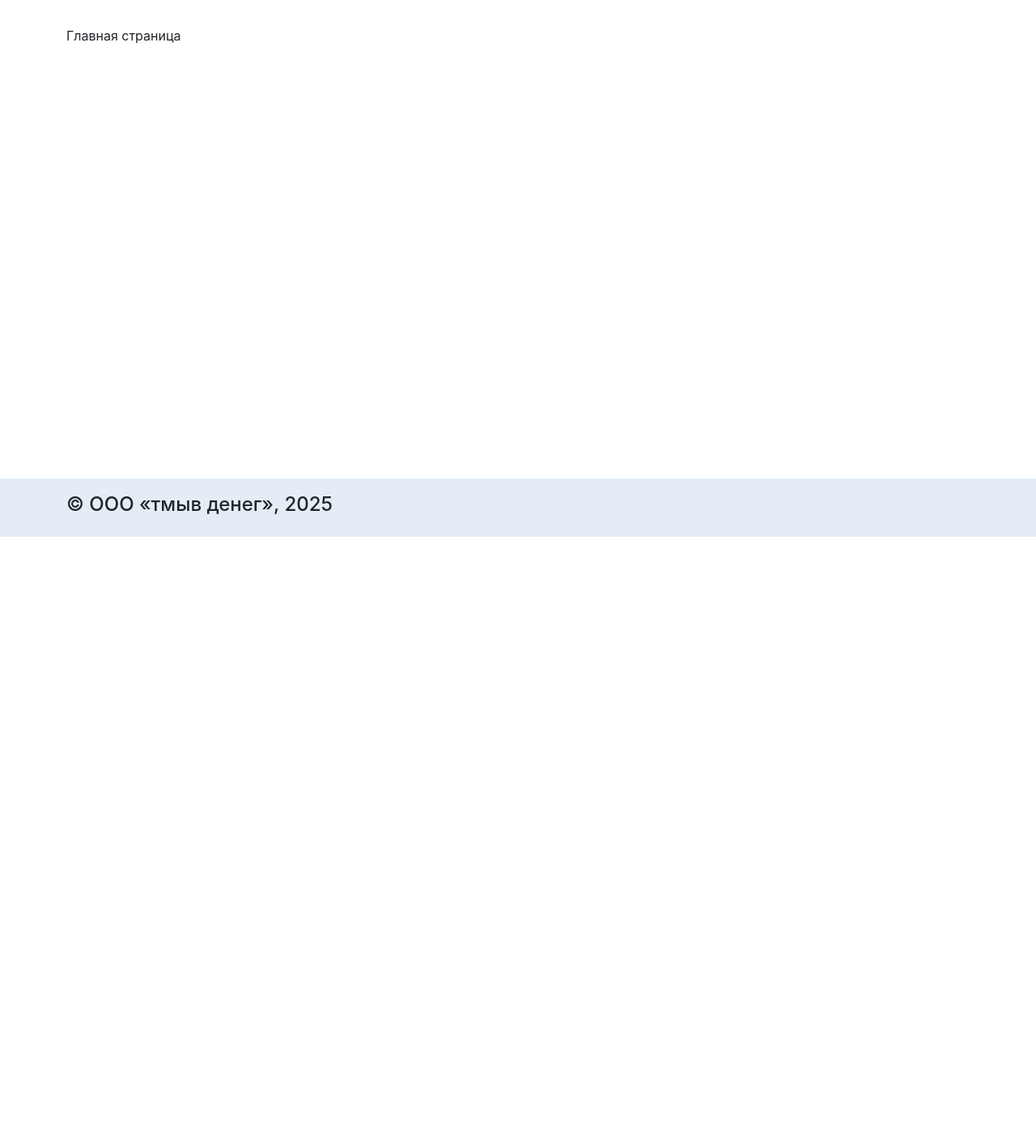
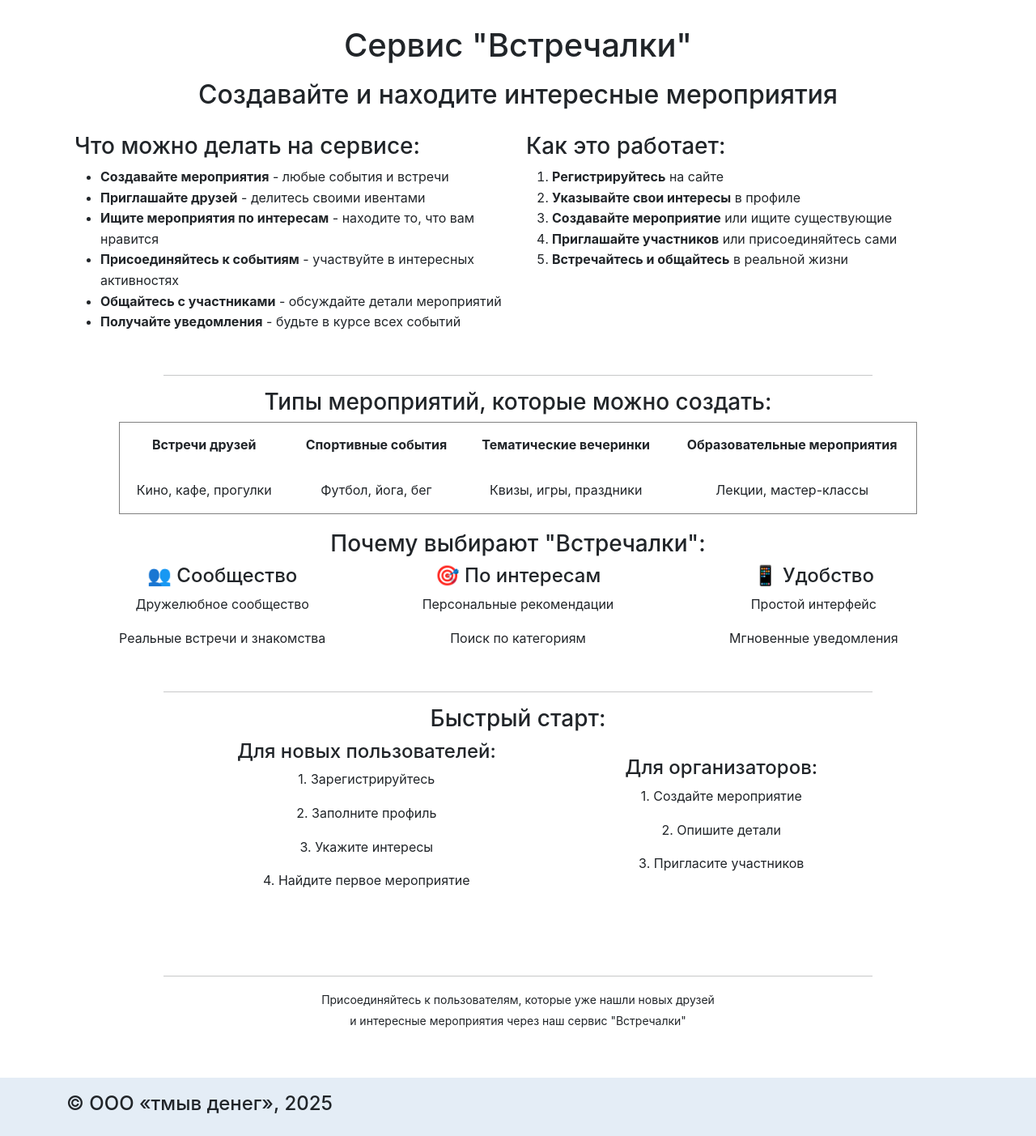
Before and after one commit to Mirvitik/randoccasion, a Django app: page /ru/ in a window 1280 px wide. Shown: the part 137-1540 px from the top of the page at 81% size. Before the commit the page ends 800 px from the top, so only its background shows below. Run offline with Django 5.2, Linux system fonts and the light colour scheme; data that the repository does not hold is empty; some libraries are stand-ins or nearby versions.

Commit message:
UPDATED: main page was changed for authorized and unauthorized users

```diff
--- a/randoccasion/events/views.py
+++ b/randoccasion/events/views.py
@@ -194,7 +194,7 @@ class EventRejectRequestView(LoginRequiredMixin, View):
 class MyEventsView(LoginRequiredMixin, ListView):
     template_name = "events/my_events.html"
     context_object_name = "events"
-    paginate_by = 20
+    paginate_by = 10
 
     def get_queryset(self):
         user = self.request.user
--- a/randoccasion/homepage/views.py
+++ b/randoccasion/homepage/views.py
@@ -1,12 +1,39 @@
 __all__ = ()
 
-from django.views.generic import TemplateView
+from django.views.generic import ListView
+
+from events.models import Event
 
 
-class MainView(TemplateView):
-    template_name = "homepage/main.html"
+class MainView(ListView):
+    model = Event
+    context_object_name = "events"
+
+    def get_template_names(self):
+        if self.request.user.is_authenticated:
+            return ["homepage/main.html"]
+
+        return ["homepage/guest_main.html"]
+
+    def get_queryset(self):
+        if self.request.user.is_authenticated:
+            return Event.objects.recommended_events_for_user(
+                self.request.user,
+            )[:6]
+
+        return None
 
     def get_context_data(self, **kwargs):
         context = super().get_context_data(**kwargs)
-        context["title"] = "Главная страница"
+
+        if self.request.user.is_authenticated:
+            context["title"] = "Главная страница"
+            context["user"] = self.request.user
+            context["friends_count"] = self.request.user.friends.count()
+        else:
+            context["title"] = "Добро пожаловать"
+            context["events_count"] = Event.objects.filter(
+                is_active=True,
+            ).count()
+
         return context
--- a/randoccasion/templates/base.html
+++ b/randoccasion/templates/base.html
@@ -5,7 +5,11 @@
 <head>
     <meta charset="UTF-8">
     <meta name="viewport" content="width=device-width,initial-scale=1">
-    <title>{% block title %}Встречалки{% endblock %}</title>
+    {% if title %}
+    <title>Встречалки | {{title}}</title>
+    {% else %}
+    <title>Встречалки</title>
+    {% endif %}
     <link rel="icon" href='{% static "img/favicon.ico" %}' type="image/x-icon">
     <link href='{% static "bootstrap/bootstrap.min.css" %}' rel="stylesheet">
     <link href='{% static "css/styles.css" %}' rel="stylesheet">
@@ -38,7 +42,8 @@
                 {% if view_name == 'homepage:homepage' %}
                 <div class="row justify-content-center">
                     <div class="col-9 col-md-6 col-xl-3 pt-5 text-center">
-                      <img src="{% static 'img/racoon.jpg' %}" class="img-fluid rounded-4 shadow-sm" alt="{% translate 'Raccoon' %}">
+                        <img src="{% static 'img/racoon.jpg' %}" class="img-fluid rounded-4 shadow-sm"
+                             alt="{% translate 'Raccoon' %}">
                     </div>
                 </div>
                 {% endif %}
@@ -54,6 +59,6 @@
     </footer>
 </div>
 </body>
-  <script src="{% static "js/bootstrap.bundle.min.js" %}"></script>
-  <script src="{% static "js/theme.js" %}"></script>
+<script src="{% static 'js/bootstrap.bundle.min.js' %}"></script>
+<script src="{% static 'js/theme.js' %}"></script>
 </html>
--- /dev/null
+++ b/randoccasion/templates/homepage/guest_main.html
@@ -0,0 +1,127 @@
+{% extends 'base.html' %}
+{% load i18n static %}
+
+{% block content %}
+
+<div align="center">
+    <h1>Сервис "Встречалки"</h1>
+
+    <table width="100%" border="0" cellpadding="10">
+        <tr>
+            <td colspan="2" align="center">
+                <h2>Создавайте и находите интересные мероприятия</h2>
+            </td>
+        </tr>
+
+        <tr>
+            <td width="50%" valign="top">
+                <h3>Что можно делать на сервисе:</h3>
+                <ul>
+                    <li><strong>Создавайте мероприятия</strong> - любые события и встречи</li>
+                    <li><strong>Приглашайте друзей</strong> - делитесь своими ивентами</li>
+                    <li><strong>Ищите мероприятия по интересам</strong> - находите то, что вам нравится</li>
+                    <li><strong>Присоединяйтесь к событиям</strong> - участвуйте в интересных активностях</li>
+                    <li><strong>Общайтесь с участниками</strong> - обсуждайте детали мероприятий</li>
+                    <li><strong>Получайте уведомления</strong> - будьте в курсе всех событий</li>
+                </ul>
+            </td>
+
+            <td width="50%" valign="top">
+                <h3>Как это работает:</h3>
+                <ol>
+                    <li><strong>Регистрируйтесь</strong> на сайте</li>
+                    <li><strong>Указывайте свои интересы</strong> в профиле</li>
+                    <li><strong>Создавайте мероприятие</strong> или ищите существующие</li>
+                    <li><strong>Приглашайте участников</strong> или присоединяйтесь сами</li>
+                    <li><strong>Встречайтесь и общайтесь</strong> в реальной жизни</li>
+                </ol>
+            </td>
+        </tr>
+
+        <tr>
+            <td colspan="2" align="center">
+                <hr width="80%">
+                <h3>Типы мероприятий, которые можно создать:</h3>
+
+                <table width="90%" border="1" cellpadding="15">
+                    <tr align="center">
+                        <td><strong>Встречи друзей</strong></td>
+                        <td><strong>Спортивные события</strong></td>
+                        <td><strong>Тематические вечеринки</strong></td>
+                        <td><strong>Образовательные мероприятия</strong></td>
+                    </tr>
+                    <tr align="center">
+                        <td>Кино, кафе, прогулки</td>
+                        <td>Футбол, йога, бег</td>
+                        <td>Квизы, игры, праздники</td>
+                        <td>Лекции, мастер-классы</td>
+                    </tr>
+                </table>
+            </td>
+        </tr>
+
+        <tr>
+            <td colspan="2" align="center">
+                <h3>Почему выбирают "Встречалки":</h3>
+
+                <table width="100%" border="0">
+                    <tr>
+                        <td align="center" width="33%">
+                            <h4>👥 Сообщество</h4>
+                            <p>Дружелюбное сообщество</p>
+                            <p>Реальные встречи и знакомства</p>
+                        </td>
+                        <td align="center" width="33%">
+                            <h4>🎯 По интересам</h4>
+                            <p>Персональные рекомендации</p>
+                            <p>Поиск по категориям</p>
+                        </td>
+                        <td align="center" width="33%">
+                            <h4>📱 Удобство</h4>
+                            <p>Простой интерфейс</p>
+                            <p>Мгновенные уведомления</p>
+                        </td>
+                    </tr>
+                </table>
+            </td>
+        </tr>
+
+        <tr>
+            <td colspan="2" align="center">
+                <hr width="80%">
+
+                <h3>Быстрый старт:</h3>
+
+                <table width="80%" border="0">
+                    <tr>
+                        <td align="center">
+                            <h4>Для новых пользователей:</h4>
+                            <p>1. Зарегистрируйтесь</p>
+                            <p>2. Заполните профиль</p>
+                            <p>3. Укажите интересы</p>
+                            <p>4. Найдите первое мероприятие</p>
+                        </td>
+                        <td align="center">
+                            <h4>Для организаторов:</h4>
+                            <p>1. Создайте мероприятие</p>
+                            <p>2. Опишите детали</p>
+                            <p>3. Пригласите участников</p>
+                        </td>
+                    </tr>
+                </table>
+
+                <br><br>
+            </td>
+        </tr>
+
+        <tr>
+            <td colspan="2" align="center">
+                <hr width="80%">
+                <p><small>Присоединяйтесь к пользователям, которые уже нашли новых друзей<br>
+                    и интересные мероприятия через наш сервис "Встречалки"</small></p>
+            </td>
+        </tr>
+    </table>
+</div>
+
+{% endblock %}
--- a/randoccasion/templates/homepage/main.html
+++ b/randoccasion/templates/homepage/main.html
@@ -2,5 +2,16 @@
 {% load i18n static %}
 
 {% block content %}
-{% translate "Главная страница" %}
+<div align="center"><h1>{% translate "Ивенты, которые могут Вам понравиться:" %}</h1></div>
+{% if events %}
+<div class="row g-3">
+    {% for event in events %}
+    {% include "includes/event_card.html" %}
+    {% endfor %}
+</div>
+<div align="center"><a class="btn btn-primary" href="{% url 'events:recommended-events' %}">Посмотреть
+    больше
+    мероприятий</a>
+</div>
+{% endif %}
 {% endblock %}
```
Lines whose indentation alone changed are shown as unchanged.
